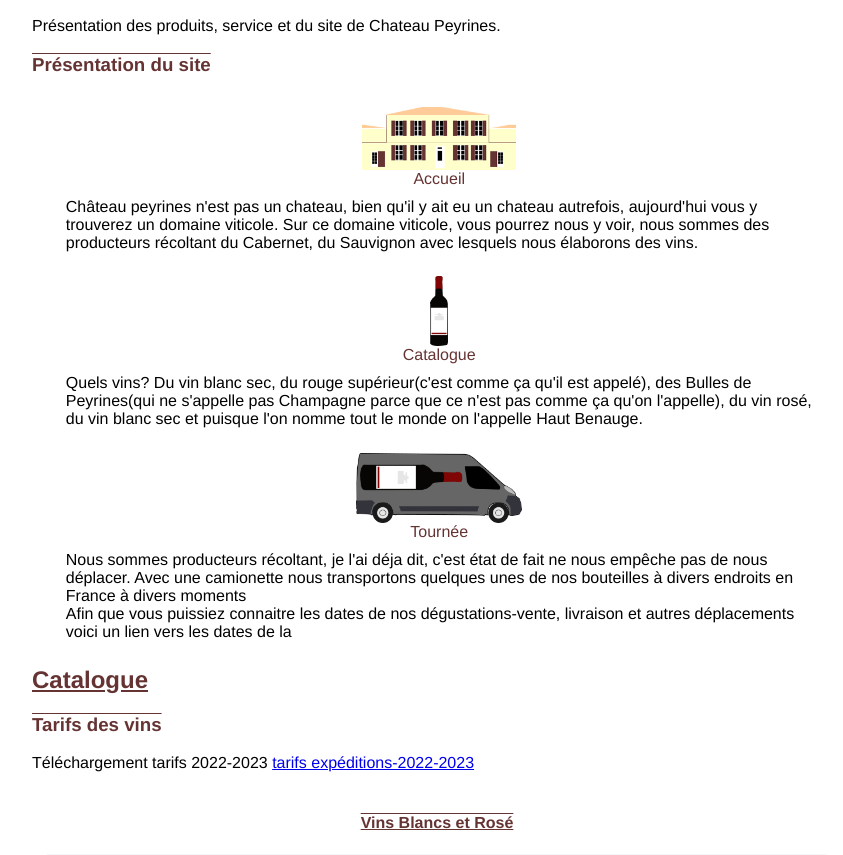
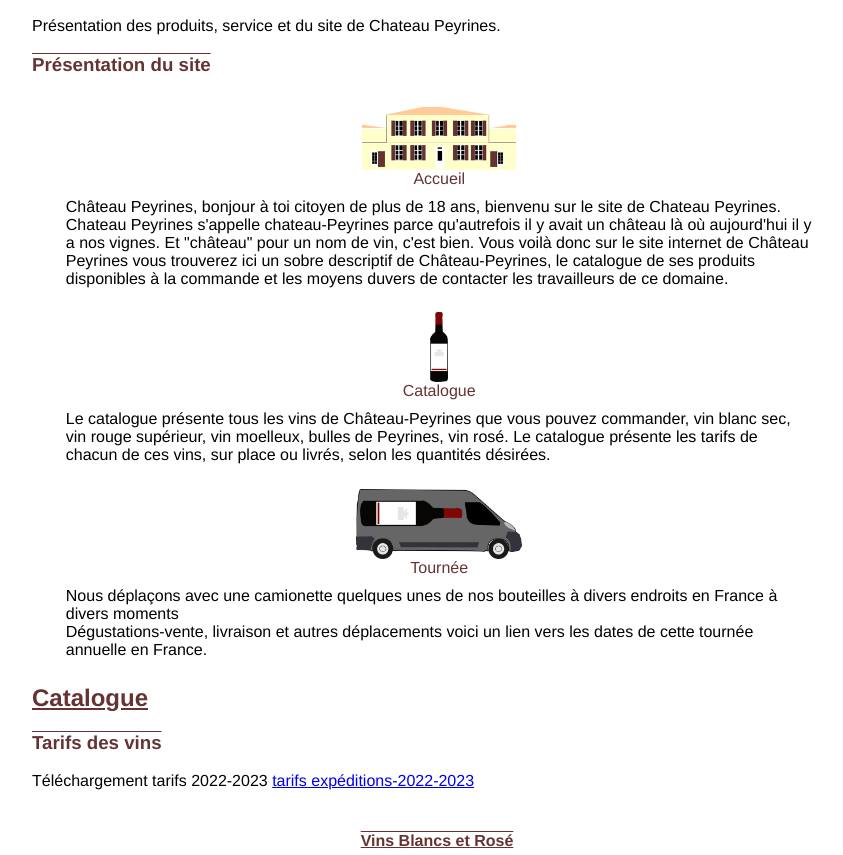
Before and after one commit to wawatusee/chateau-peyrines_json, a PHP site: page /public/index.php in a window 1280 px wide. Shown: the part 306-1161 px from the top of the page, without its empty margins (208-1051 px from the left). Run offline with PHP 8.4, Linux system fonts and the light colour scheme.

Commit message:
Modification des textes de l'accueil présentant les différentes rubriques du site

```diff
--- a/public/index.php
+++ b/public/index.php
@@ -28,22 +28,18 @@
             <section>
                 <h3>Présentation du site</h3>
                 <div class="presentation">
-                    <a href="#accueil" class="lien"><img class="picto-lien" src="/public/img/picto-accueil.png" alt="dessin du chateau">Accueil</a><span>Château peyrines n'est pas un chateau, bien qu'il y ait eu un chateau autrefois, aujourd'hui vous y trouverez un domaine viticole. Sur ce domaine viticole, vous pourrez nous y voir, nous sommes des producteurs récoltant du Cabernet, du Sauvignon avec lesquels nous élaborons des vins.</span>
+                    <a href="#accueil" class="lien"><img class="picto-lien" src="/public/img/picto-accueil.png" alt="dessin du chateau">Accueil</a><span>Château Peyrines, bonjour à toi citoyen de plus de 18 ans, bienvenu sur le site de Chateau Peyrines.<br> Chateau Peyrines s'appelle chateau-Peyrines parce qu'autrefois il y avait un château là où aujourd'hui il y a nos vignes.
+Et "château" pour un nom de vin, c'est bien. Vous voilà donc sur le site internet de Château Peyrines vous trouverez ici un sobre descriptif de Château-Peyrines,  le catalogue de ses produits disponibles à la commande et les moyens duvers de contacter les travailleurs de ce domaine.
+</span>
                 </div>
                 <div class="presentation">
-                    <a href="#catalogue" class="lien"><img class="picto-lien" src="/public/img/picto-bouteille.png" alt="dessin de bouteille de vin">Catalogue</a><span>Quels vins? Du vin blanc sec, du rouge supérieur(c'est comme ça qu'il est appelé), des Bulles de Peyrines(qui ne s'appelle pas Champagne parce que ce n'est pas comme ça qu'on l'appelle), du vin rosé, du vin blanc sec et puisque l'on nomme tout le monde on l'appelle Haut Benauge.</span>
+                    <a href="#catalogue" class="lien"><img class="picto-lien" src="/public/img/picto-bouteille.png" alt="dessin de bouteille de vin">Catalogue</a><span>Le catalogue présente tous les vins de Château-Peyrines que vous pouvez commander, vin blanc sec, vin rouge supérieur, vin moelleux, bulles de Peyrines, vin rosé.
+Le catalogue présente les tarifs de chacun de ces vins, sur place ou livrés, selon les quantités désirées.</span>
                 </div>
                 <div class="presentation">
-                    <a href="#tournee" class="lien"><img class="picto-lien" src="/public/img/picto-tourne.png" alt="dessin de camionette">Tournée</a><span>Nous sommes producteurs récoltant, je l'ai déja dit, c'est état de fait ne nous empêche pas de nous déplacer. Avec une camionette nous transportons quelques unes de nos bouteilles à divers endroits en France à divers moments <br>
-                        Afin que vous puissiez connaitre les dates de nos dégustations-vente, livraison et autres déplacements voici un lien vers les dates de la</span>
+                    <a href="#tournee" class="lien"><img class="picto-lien" src="/public/img/picto-tourne.png" alt="dessin de camionette">Tournée</a><span>Nous déplaçons avec une camionette quelques unes de nos bouteilles à divers endroits en France à divers moments <br>
+                    Dégustations-vente, livraison et autres déplacements voici un lien vers les dates de cette tournée annuelle en France.</span>
                 </div>
-                   <!-- <p>
-                        <br>Pour avoir plus de détails sur le moyen d'accéder à tous nos trésors voici un lien vers notre <a href="#vins-tarifs"><img class="picto-lien" src="/public/img/picto-bouteille.png" alt="dessin de bouteille"> Cataloque</a>.
-                    </p>
-                    <p>Nous sommes producteurs récoltant, je l'ai déja dit, c'est état de fait ne nous empêche pas de nous déplacer. Avec une camionette nous transportons quelques unes de nos bouteilles à divers endroits en France à divers moments <br>
-                        Afin que vous puissiez connaitre les dates de nos dégustations-vente, livraison et autres déplacements voici un lien vers les dates de la <a href="#tournee"><img class="picto-lien" src="/public/img/picto-tourne.png" alt="dessin de camionette">tournée</a>. </p>
-                    <p>Si enfin, vous désirez, nous parler, nous écrire ou venir nous voir, voici un autre lien vers la page <a href="#contact">Contact</a></p>
-                    <p>Dans le pied de site, une série de liens cliquables, vous permet d'accéder à différentes rubriques, si vous êtes concernés, vous savez sur lesquelles cliquer.</p>-->
             </section>
         </section>
         <section id="catalogue">
```
